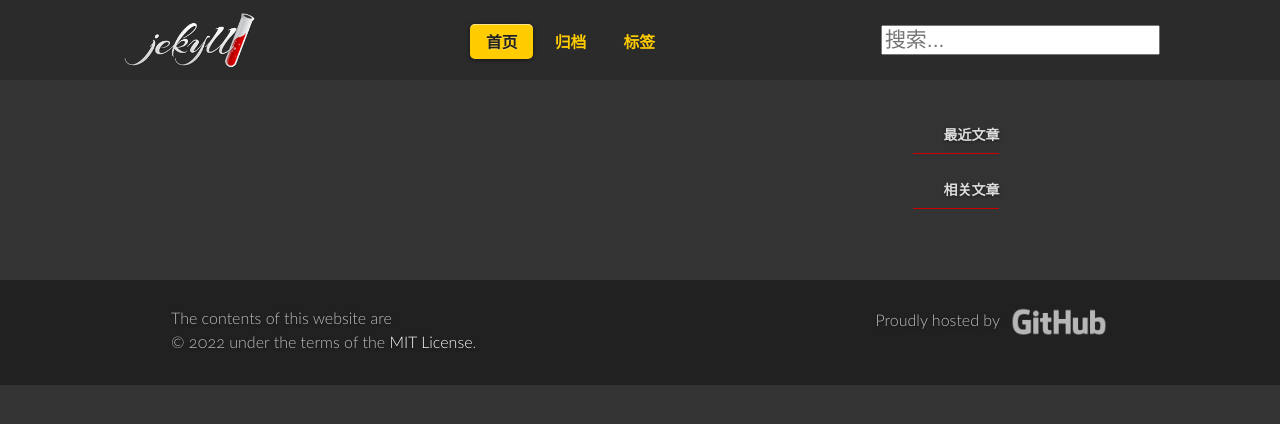
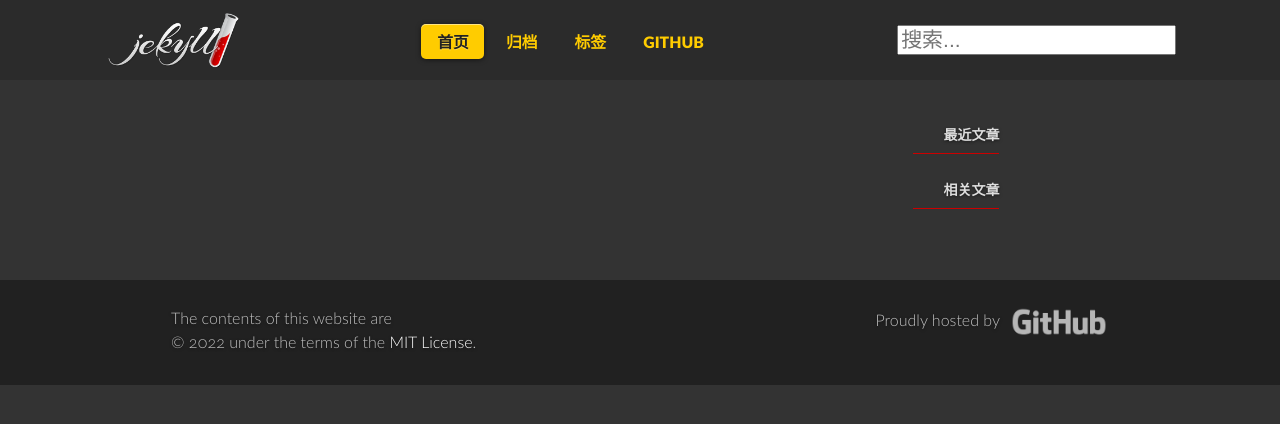
Before and after one commit to wyntau/jekyll-theme-jekyllrb, a Jekyll site: the page built from pages/index.html, in a window 1280 px wide. Shown: the top 424 px of the page. Built offline with Jekyll 4.4.1, drawn with Linux system fonts in a browser that asks for light colours; comment, search, counter and statistics services are not loaded.

Commit message:
refactor: 更新导航

```diff
--- a/_data/primary_nav.yml
+++ b/_data/primary_nav.yml
@@ -7,3 +7,6 @@
 - title: 标签
   link: /tags.html
   show_on_mobile: true
+- title: GITHUB
+  link: https://github.com/wyntau
+  show_on_mobile: true
--- a/_includes/header_primary_nav.html
+++ b/_includes/header_primary_nav.html
@@ -8,6 +8,12 @@
     {% else -%}
       {% if page.url contains p.link %} class="current" {%- endif -%}
     {% endif -%}
-  ><a href="{{ p.link | relative_url }}">{{ p.title }}</a></li>
+  >
+    {% if p.link contains "https://" or p.link contains "http://" %}
+      <a href="{{ p.link }}" target="_blank">{{ p.title }}</a>
+    {% else %}
+      <a href="{{ p.link | relative_url }}">{{ p.title }}</a>
+    {% endif %}
+  </li>
   {% endfor -%}
 </ul>
--- a/_includes/header_primary_nav_mobile.html
+++ b/_includes/header_primary_nav_mobile.html
@@ -7,8 +7,13 @@
       {% else -%}
         {%- if page.url contains p.link %} class="current" {% endif -%}
       {% endif -%}
-    ><a href="{{ p.link | relative_url }}">{{ p.title }}</a></li>
+    >
+      {% if p.link contains "https://" or p.link contains "http://" %}
+        <a href="{{ p.link }}" target="_blank">{{ p.title }}</a>
+      {% else %}
+        <a href="{{ p.link | relative_url }}">{{ p.title }}</a>
+      {% endif %}
+    </li>
     {% endif -%}
   {% endfor -%}
-  <li><a href="{{ site.repository }}">GitHub</a></li>
 </ul>
--- a/_includes/post_list_nav_mobile.html
+++ b/_includes/post_list_nav_mobile.html
@@ -1,11 +1,16 @@
 <div class="docs-nav-mobile unit whole show-on-mobiles">
   <select onchange="if (this.value) window.location.href=this.value">
-    <option value="">Navigate the blog…</option>
-    <option value="{{ '/news/' | relative_url }}">Home</option>
-    <optgroup label="posts">
+    <option value="">导航</option>
+    <option value="{{ '/' | relative_url }}">首页</option>
+    <optgroup label="文章">
       {% for post in site.posts -%}
       <option value="{{ post.url | relative_url }}">{{ post.title }}</option>
       {% endfor -%}
     </optgroup>
+    <!-- <optgroup label="页面">
+      {% for page in site.pages -%}
+      <option value="{{ page.url | relative_url }}">{{ page.title }}</option>
+      {% endfor -%}
+    </optgroup> -->
   </select>
 </div>
```
